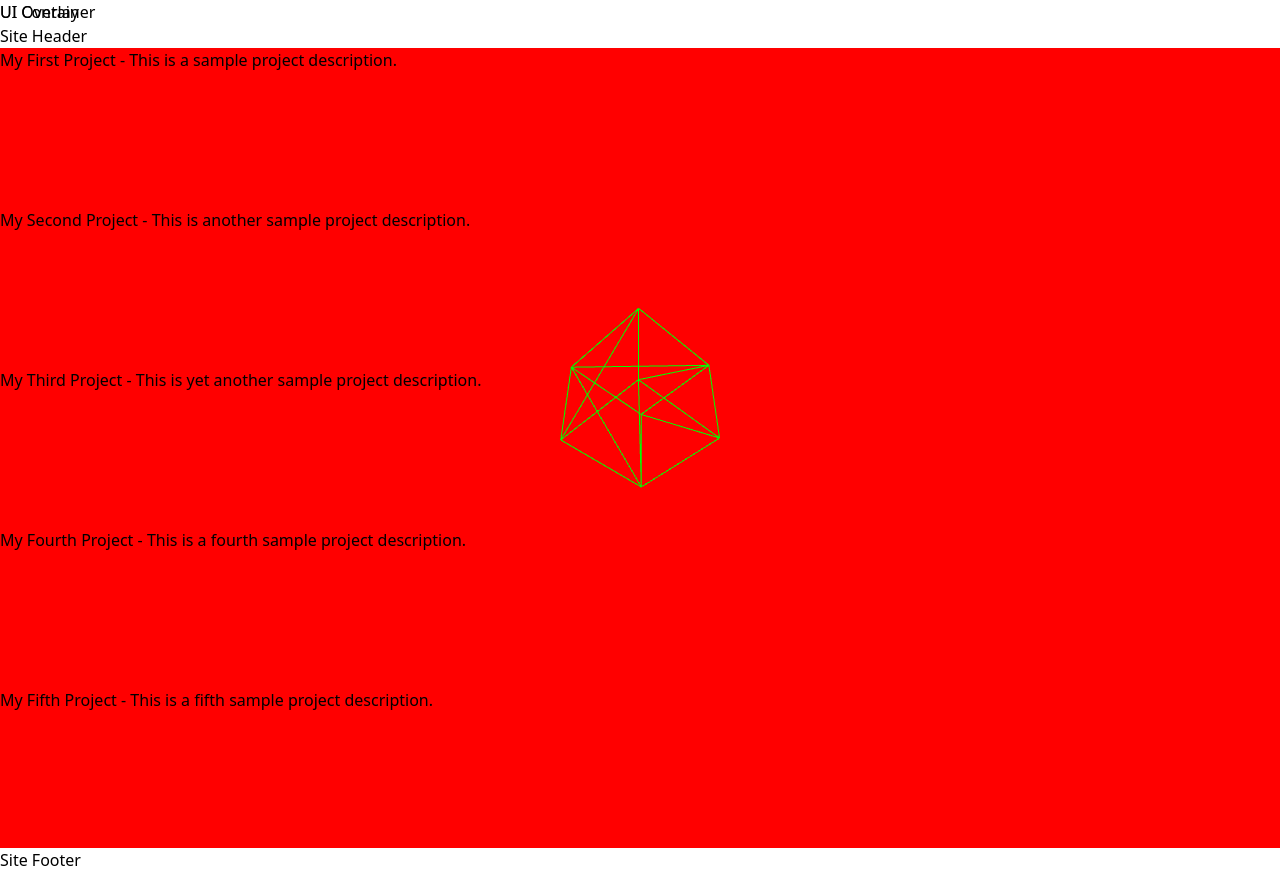
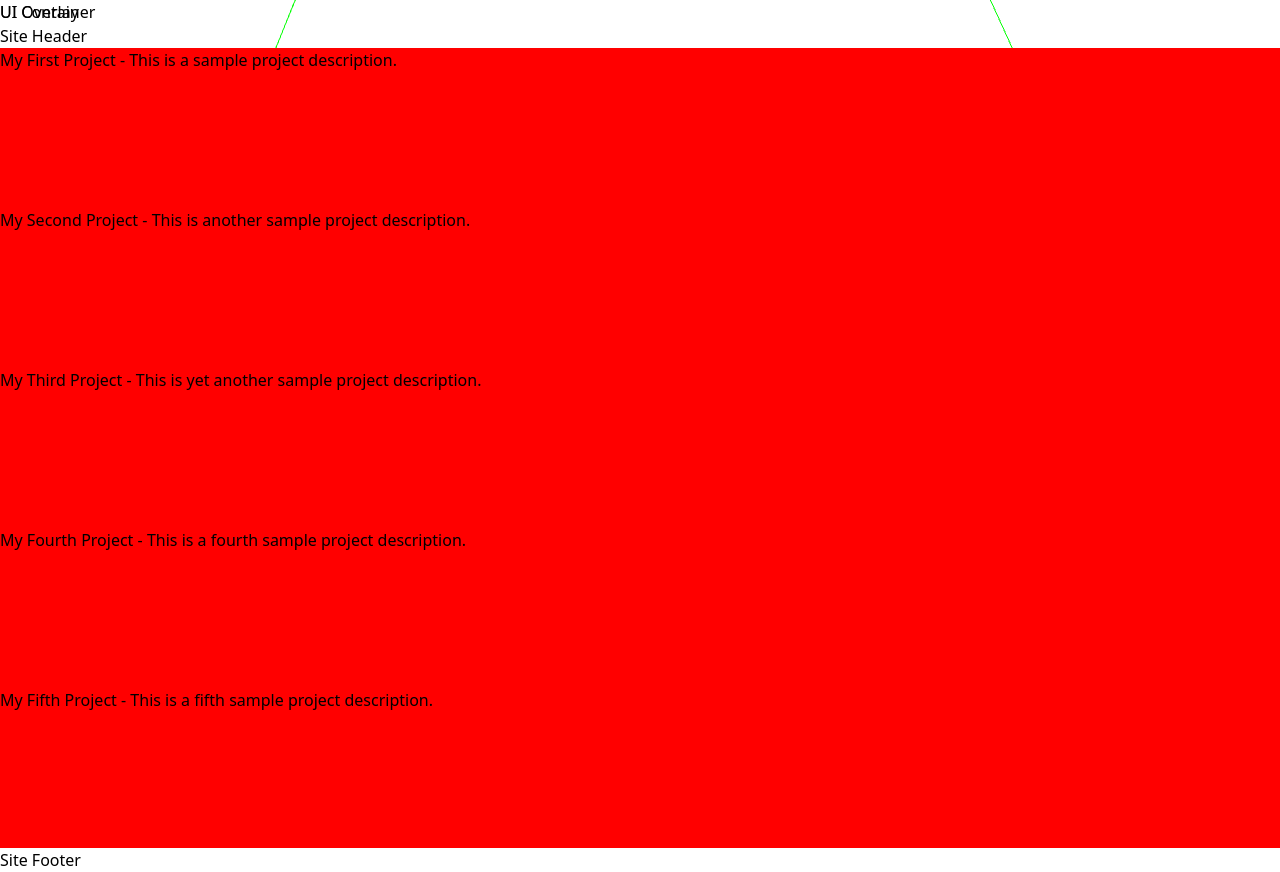
Before and after one commit to barnabysheeran/portfolio-barnaby-sheeran, a React (Vite) app: page / in a window 1280 px wide. Built offline with nearby package versions, Linux system fonts and the light colour scheme.

Commit message:
feat: add z-index management with new zindex.css; update UI components to utilize z-index variables

```diff
--- a/src/css/index.css
+++ b/src/css/index.css
@@ -2,6 +2,7 @@
 @import "./system/colours.css";
 @import "./system/breakpoints.css";
 @import "./system/animation.css";
+@import "./system/zindex.css";
 
 :root {
   font-family: system-ui, Avenir, Helvetica, Arial, sans-serif;
--- /dev/null
+++ b/src/css/system/zindex.css
@@ -0,0 +1,7 @@
+:root {
+  --z-background: 100;
+  --z-ui: 200;
+  --z-overlay: 300;
+  --z-modal: 1000;
+  --z-tooltip: 1001;
+}
--- a/src/ts/ui/UIContainer.module.css
+++ b/src/ts/ui/UIContainer.module.css
@@ -1,4 +1,6 @@
 .ui-container {
+  position: relative;
+
   width: 100%;
   max-width: var(--bp-desktop);
 
@@ -7,4 +9,6 @@
   margin: 0 auto;
   padding-left: var(--ui-container-padding);
   padding-right: var(--ui-container-padding);
+
+  z-index: var(--z-ui);
 }
--- a/src/ts/ui/background/UIBackground.module.css
+++ b/src/ts/ui/background/UIBackground.module.css
@@ -7,4 +7,6 @@
     height: 100%;
 
     overflow: hidden;
+
+    z-index: var(--z-background);
 }
--- a/src/ts/ui/background/content/ContentController.ts
+++ b/src/ts/ui/background/content/ContentController.ts
@@ -12,7 +12,7 @@ export default class ContentController {
     this.#SCENE = scene;
 
     // Create a simple cube
-    const geometry = new BoxGeometry(1, 1, 1);
+    const geometry = new BoxGeometry(10, 10, 10);
     const material = new MeshBasicMaterial({
       color: 0x00ff00,
       wireframe: true,
--- a/src/ts/ui/overlay/UIOverlay.module.css
+++ b/src/ts/ui/overlay/UIOverlay.module.css
@@ -7,4 +7,6 @@
     height: 100%;
 
     overflow: hidden;
+
+    z-index: var(--z-overlay);
 }
```
